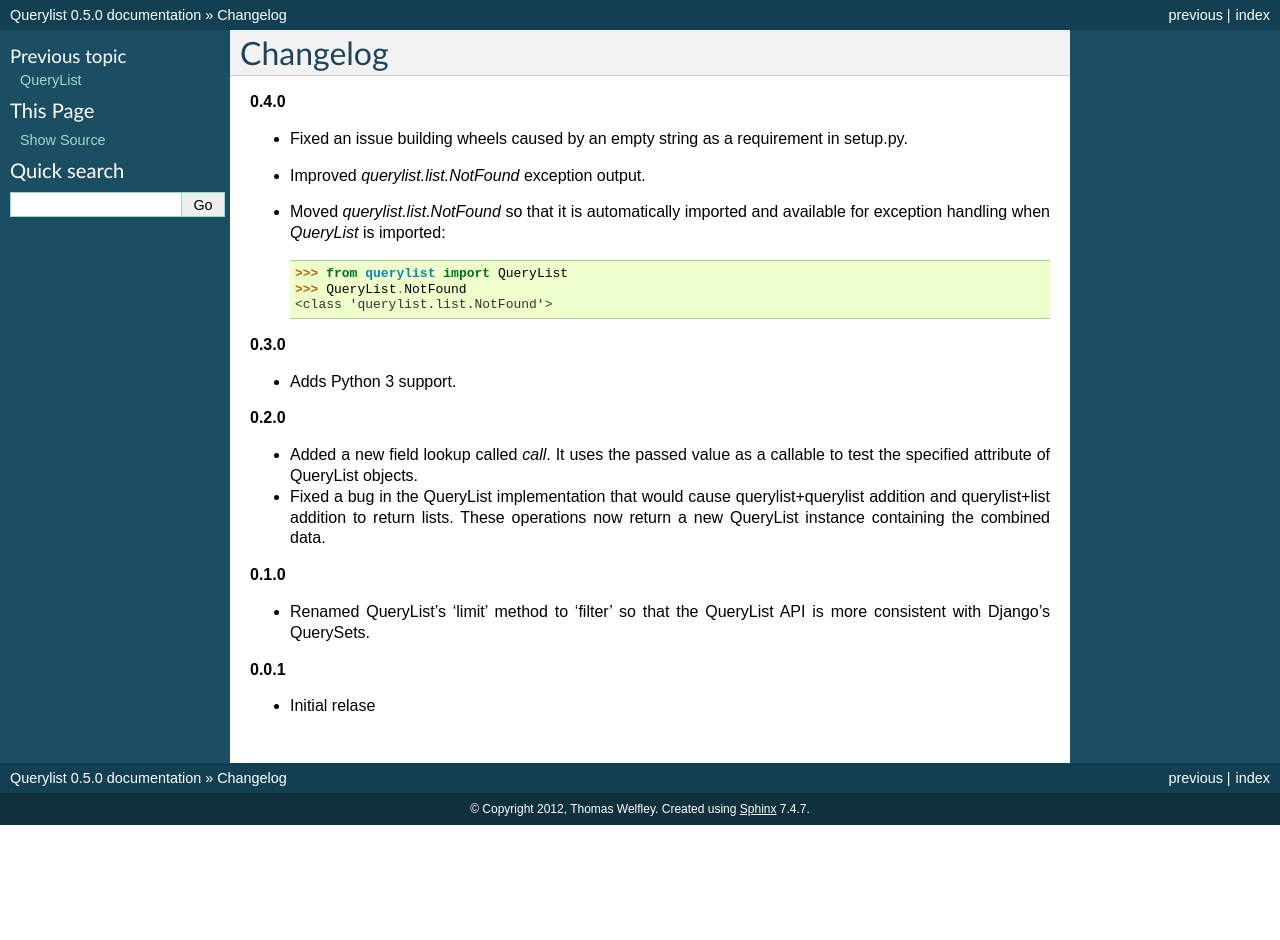
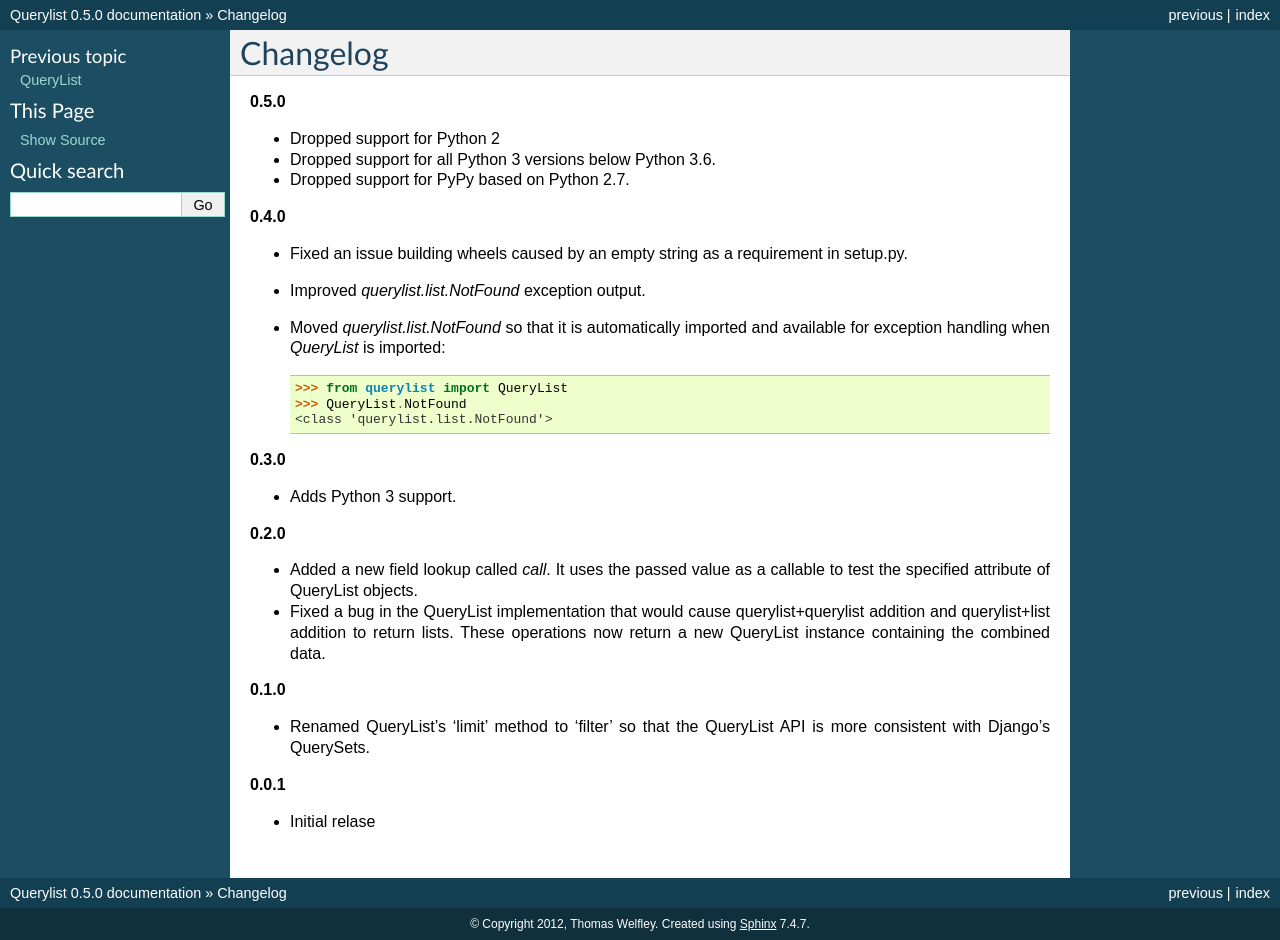
Before and after one commit to thomasw/querylist, a Sphinx documentation site: the page built from docs/source/changelog.rst, in a window 1280 px wide. Built offline with Sphinx 7.4.7, drawn with Linux system fonts in a browser that asks for light colours; before the commit the page ends 900 px from its top, so only the background shows below that.

Commit message:
update changelog.rst

```diff
--- a/docs/source/changelog.rst
+++ b/docs/source/changelog.rst
@@ -1,5 +1,11 @@
 Changelog
 =========
+
+**0.5.0**
+
+* Dropped support for Python 2
+* Dropped support for all Python 3 versions below Python 3.6.
+* Dropped support for PyPy based on Python 2.7.
 
 **0.4.0**
 
```
